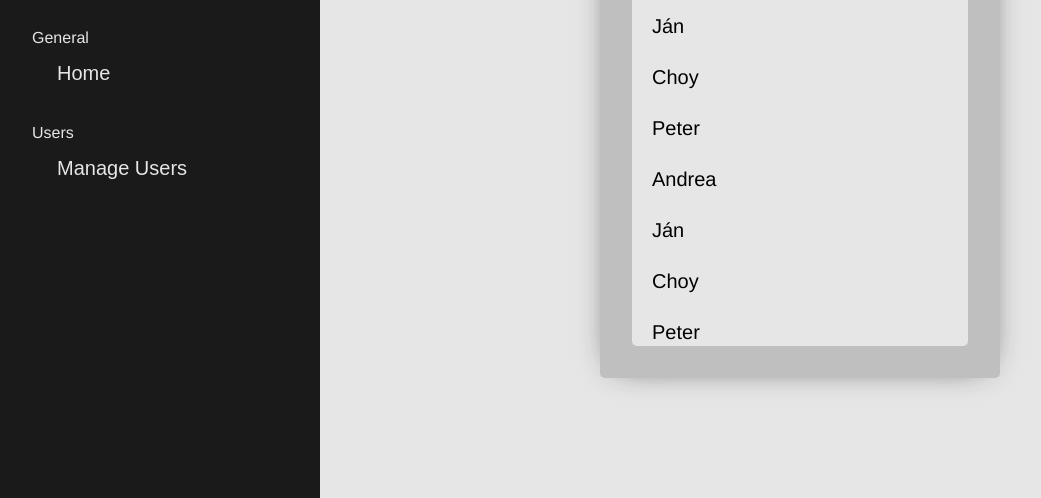
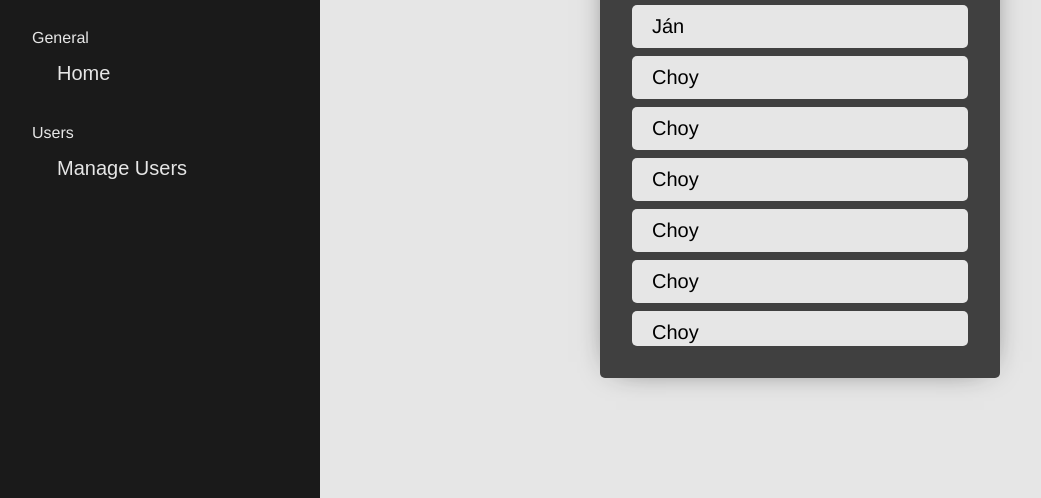
Before and after one commit to peterRomanDev/determine-nationality-app, a plain HTML site: page index.html in a window 1280 px wide. Shown: the part 302-800 px from the top of the page, without its empty margins (0-1041 px from the left). Drawn offline with Linux system fonts and the light colour scheme.

Commit message:
Edit styles

```diff
--- a/index.html
+++ b/index.html
@@ -51,21 +51,13 @@
                         <li class="user">Andrea</li>
                         <li class="user">Ján</li>
                         <li class="user">Choy</li>
-                        <li class="user">Peter</li>
-                        <li class="user">Andrea</li>
-                        <li class="user">Ján</li>
                         <li class="user">Choy</li>
-                        <li class="user">Peter</li>
-                        <li class="user">Andrea</li>
-                        <li class="user">Ján</li>
                         <li class="user">Choy</li>
-                        <li class="user">Peter</li>
-                        <li class="user">Andrea</li>
-                        <li class="user">Ján</li>
                         <li class="user">Choy</li>
-                        <li class="user">Peter</li>
-                        <li class="user">Andrea</li>
-                        <li class="user">Ján</li>
+                        <li class="user">Choy</li>
+                        <li class="user">Choy</li>
+                        <li class="user">Choy</li>
+                        <li class="user">Choy</li>
                         <li class="user">Choy</li>
                     </ul>
                 </div>
--- a/stylesheets/style.css
+++ b/stylesheets/style.css
@@ -8,7 +8,8 @@
     --clr-grey-500: hsl(0, 0%, 10%);
     --clr-black: black;
     --clr-accent-green: hsl(120, 100%, 82%);
-    --clr-accent-blue: hsl(200, 40%, 82%);
+    --clr-accent-blue-100: hsl(200, 60%, 82%);
+    --clr-accent-blue-200: hsl(200, 30%, 82%);
 
     --fs-100: 1rem;
     --fs-200: 1.25rem;
@@ -274,33 +275,56 @@ body {
 /* list of users styling */
 .list-of-users {
     width: 25rem;
-    height: 35rem;
+    max-height: 35rem;
     padding: 2rem;
     box-shadow: 0 0 2rem -1rem var(--clr-grey-500);
     border-radius: var(--br-5px);
 
-    background-color: var(--clr-grey-200);
+    background-color: var(--clr-grey-400);
 }
 
 .list-of-users__heading {
+    color: var(--clr-grey-100);
     font-size: var(--fs-500);
     font-weight: var(--fw-bold);
 }
 
 .list-of-users__list {
-    background-color: var(--clr-grey-100);
-
     border-radius: var(--br-5px);
 
+    list-style: none;
     font-size: var(--fs-200);
-    list-style: none;
+
+    /* scrollbar for Firefox */
     overflow-x: hidden;
     overflow-y: scroll;
+    scrollbar-width: thin;
+    scrollbar-color: var(--clr-grey-200) var(--clr-grey-400);
+}
+
+/* scrollbar for Chrome, Safari and Opera */
+.list-of-users__list::-webkit-scrollbar {
+    width: 1rem;
+}
+
+.list-of-users__list::-webkit-scrollbar-track {
+    background-color: inherit;
+}
+
+.list-of-users__list::-webkit-scrollbar-thumb {
+    background-color: var(--clr-grey-300);
+    border-radius: var(--br-15px);
+    border: 0.25rem solid var(--clr-grey-400);
+}
+
+.list-of-users__list::-webkit-scrollbar-thumb:hover {
+    background-color: var(--clr-grey-200);
 }
 
 .user {
     padding: 0.5em 1em;
     border-radius: var(--br-5px);
+    background-color: var(--clr-grey-100);
 
     transition:
         background-color 125ms ease-out,
```
Also changed, not shown: README.md.
